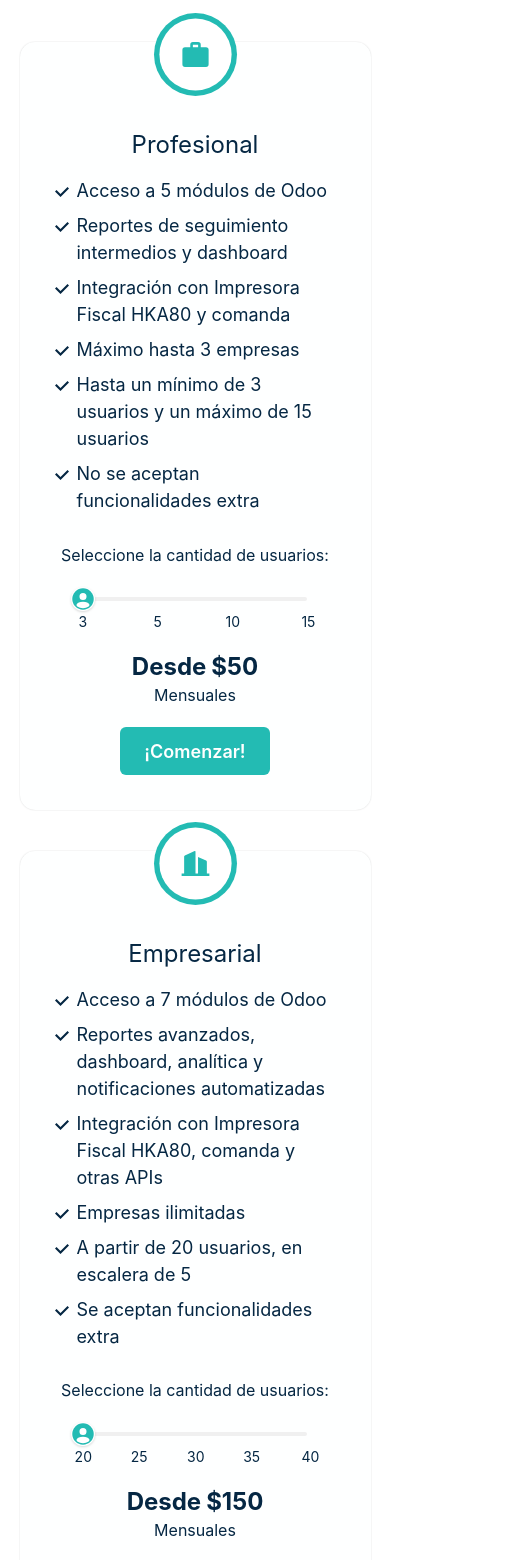
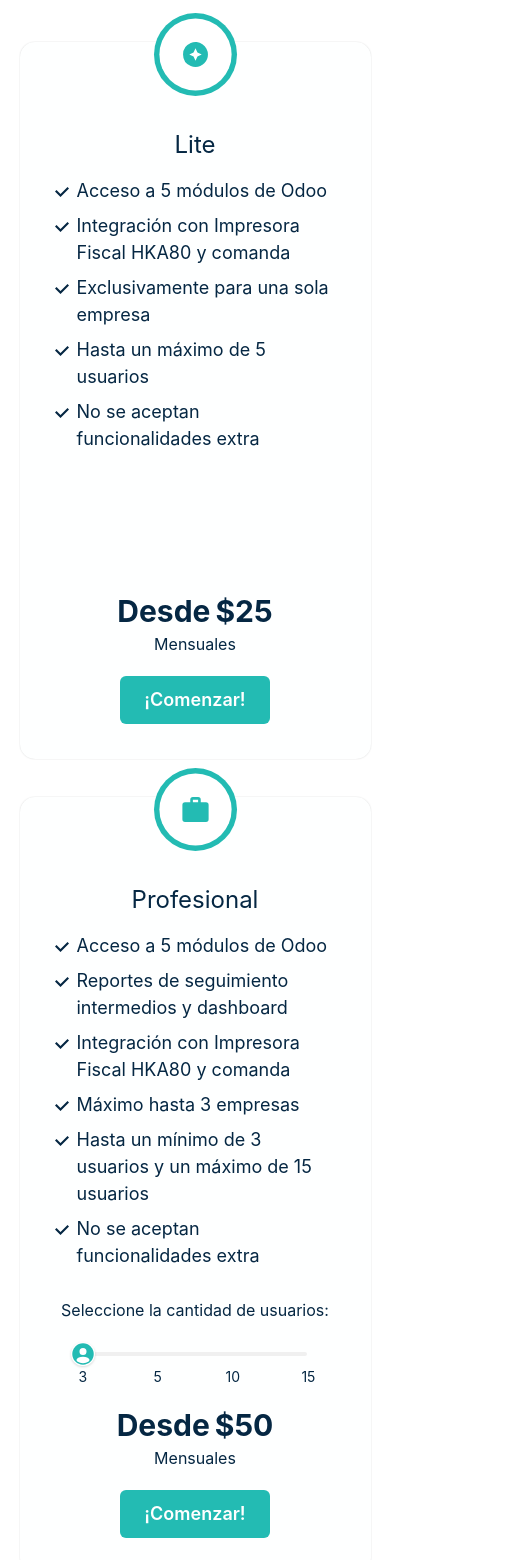
Before and after one commit to joseph-eduardo-l/ESTELIONTEFLY, a Next.js app: page /plans in a window 390 px wide. Shown: the part 1020-2580 px from the top of the page, 530 px wide, since content can reach past the window. Built offline with nearby package versions, Linux system fonts and the light colour scheme; no server answers.

Commit message:
feat(prices, extrafeatures, learnmoreprices, learnmorepricesmobile, priceserp360): the changes have been made to the home view and plans for the plans and services, and the responsiveness of the plans view has been fixed

```diff
--- a/components/ERP360/PricesERP.tsx
+++ b/components/ERP360/PricesERP.tsx
@@ -94,7 +94,7 @@
       </Box>
 
       <Grid
-        templateColumns={{ base: "repeat(1, 1fr)", md: "repeat(2, 1fr)" }}
+        templateColumns={{ base: "repeat(1, 1fr)", md: "repeat(3, 1fr)" }}
         gap={{ base: 12, md: 3, lg: 4 }}
       >
         {cards.map(
--- a/components/plans/ExtraFeatures.tsx
+++ b/components/plans/ExtraFeatures.tsx
@@ -189,7 +189,7 @@
                   w="100%"
                   position={"relative"}
                 >
-                  <Text mt={{ base: "10px", md: "80px" }} fontSize={"16px"}>
+                  <Text mt={{ base: "80px", md: "80px" }} fontSize={"16px"}>
                     {text}
                   </Text>
                 </Flex>
--- a/components/plans/LearnMorePrices.tsx
+++ b/components/plans/LearnMorePrices.tsx
@@ -97,17 +97,17 @@
             return (
               <Flex
                 key={id}
-                ml={
-                  id === 1 ? { base: "0px", sm: "-20px", md: "-40px" } : "0px"
-                }
+                // ml={
+                //   id === 1 ? { base: "0px", sm: "-20px", md: "-40px" } : "0px"
+                // }
                 fontSize={{ base: "16px", md: "18px" }}
                 textAlign={"center"}
-                px="10px"
+                px="5px"
               >
                 {/* <span>Plan:</span> */}
                 <Text
                   color={colorMode === "light" ? "odoo.400" : "white.100"}
-                  ml="5px"
+                  ml={id === 1 ? "30px" : id === 2 ? "100px" : "80px"}
                   mt="-3px"
                   fontWeight="700"
                   fontSize={{ base: "22px", md: "24px" }}
@@ -125,7 +125,7 @@
             <Flex
               w="100%"
               justifyContent={"space-around"}
-              mt={id === 1 ? "10px" : "0px"}
+              // mt={id === 1 ? "10px" : "0px"}
             >
               <UnorderedList w={pixels1080 ? "360px" : "280px"} mb="10px">
                 <ListItem fontSize={{ base: "18px", md: "20px" }}>
@@ -133,17 +133,17 @@
                 </ListItem>
               </UnorderedList>
               <Flex
-                w="644px"
+                w="630px"
                 maxW="644px"
                 justifyContent={"space-around"}
-                ml={pixels1080 ? "-280px" : "-200px"}
+                ml={pixels1080 ? "-150px" : "-200px"}
                 color={colorMode === "light" ? "odoo.400" : "white.100"}
                 fontSize={"20px"}
               >
-                {id !== 8 ? (
+                {/* {id !== 8 ? (
                   <>
-                    {/* <CheckIcon visibility={id <= 10 ? "visible" : "hidden"} /> */}
-                    <CheckIcon visibility={id <= 5 ? "visible" : "hidden"} />
+                    <CheckIcon visibility={id <= 10 ? "visible" : "hidden"} />
+                    <CheckIcon visibility={id <= 4 ? "visible" : "hidden"} />
                     <CheckIcon />
                   </>
                 ) : (
@@ -161,7 +161,14 @@
                       </React.Fragment>
                     ))}
                   </>
-                )}
+                )} */}
+                {[4, 5, 8].map((index) => (
+                  <React.Fragment key={index}>
+                    <CheckIcon
+                      visibility={id <= index ? "visible" : "hidden"}
+                    />
+                  </React.Fragment>
+                ))}
               </Flex>
             </Flex>
           </Box>
--- a/components/plans/LearnMorePricesMobile.tsx
+++ b/components/plans/LearnMorePricesMobile.tsx
@@ -46,7 +46,11 @@
               <Flex
                 key={id}
                 ml={
-                  id === 1 ? { base: "0px", sm: "-20px", md: "-40px" } : "0px"
+                  id === 1
+                    ? { base: "0px", sm: "100px", md: "-40px" }
+                    : id === 2
+                    ? "20px"
+                    : "20px"
                 }
                 fontSize={{ base: "14px", sm: "16px", md: "18px" }}
                 flexDirection="column"
@@ -72,18 +76,19 @@
           <Flex
             w="90%"
             m="0 auto"
+            pr={id === 4 ? "370px" : "auto"}
             key={id}
             justifyContent={"center"}
             alignItems="center"
-            mt={id === 1 ? "20px" : "0px"}
+            mt={id === 1 ? "30px" : "0px"}
             flexDirection="column"
-            mb="20px"
+            mb="10px"
           >
             <Text
-              fontSize={{ base: "14px", md: "16px" }}
+              fontSize={{ base: "15px", md: "16px" }}
               w="100%"
               maxW="644px"
-              ml="16px"
+              ml="1px"
               mb="10px"
             >
               {text}
@@ -91,24 +96,24 @@
             <Flex
               maxW="644px"
               w="100%"
-              justifyContent="space-between"
+              justifyContent="space-center"
               color={colorMode === "light" ? "odoo.400" : "white.100"}
               fontSize={{ base: "20px", md: "24px" }}
             >
-              {id !== 26 ? (
+              {/* {id !== 8 ? (
                 <>
-                  {/* <Box w="33.33%">
+                  <Box w="33.33%">
                     <CheckIcon
                       m="0 auto"
                       display="block"
                       visibility={id <= 10 ? "visible" : "hidden"}
                     />
-                  </Box> */}
+                  </Box>
                   <Box w="50%">
                     <CheckIcon
                       m="0 auto"
                       display="block"
-                      visibility={id <= 18 ? "visible" : "hidden"}
+                      visibility={id <= 5 ? "visible" : "hidden"}
                     />
                   </Box>
                   <Box w="50%">
@@ -130,7 +135,17 @@
                     </React.Fragment>
                   ))}
                 </Flex>
-              )}
+              )} */}
+              {[4, 5, 8].map((index) => (
+                <React.Fragment key={index}>
+                  <CheckIcon
+                    visibility={id <= index ? "visible" : "hidden"}
+                    ml={index === 4 ? "210px" : index === 5 ? "120px" : "135px"}
+                    mt="-30px"
+                    fontSize={15}
+                  />
+                </React.Fragment>
+              ))}
             </Flex>
           </Flex>
         );
--- a/components/plans/Prices.tsx
+++ b/components/plans/Prices.tsx
@@ -34,6 +34,18 @@
   option_users4: string;
   option_users5?: string;
 }
+
+interface typeLite {
+  id2: number;
+  option_user: string;
+}
+
+const plans_pricesLite: typeLite[] = [
+  {
+    id2: 1,
+    option_user: "$25",
+  },
+];
 
 const plans_pricesProfessional: typesPlansAndPrices[] = [
   {
@@ -106,7 +118,7 @@
       </Box>
 
       <Grid
-        templateColumns={{ base: "repeat(1, 1fr)", md: "repeat(2, 1fr)" }}
+        templateColumns={{ base: "repeat(1, 1fr)", md: "repeat(3, 1fr)" }}
         gap={{ base: 0, md: 3, lg: 8 }}
       >
         {cards.map(
@@ -342,18 +354,18 @@
 
                   <Heading
                     fontFamily="heading"
-                    fontSize={
-                      id === 1
-                        ? { base: "34px", md: "38px" }
-                        : { base: "24px", md: "30px", lg: "32px" }
-                    }
+                    // fontSize={
+                    //   id === 1
+                    //     ? { base: "34px", md: "38px" }
+                    //     : { base: "24px", md: "30px", lg: "32px" }
+                    // }
                     textAlign="center"
                     display={"flex"}
                     mt="40px"
                   >
                     <Text
-                      mt={id === 1 ? { base: "-50px", md: "-120px" } : "0"}
-                      mb={id === 1 ? "50px" : "0"}
+                      // mt={id === 1 ? { base: "-50px", md: "-120px" } : "0"}
+                      // mb={id === 1 ? "50px" : "0"}
                       sx={{
                         ".cardPrice:hover &": {
                           transformScale: "1.1",
@@ -409,11 +421,17 @@
                             );
                           }
                         )
+                      : id === 1
+                      ? plans_pricesLite.map(({ id2, option_user }) => {
+                          return (
+                            <Text key={id2} ml="5px">
+                              {option_user}
+                            </Text>
+                          );
+                        })
                       : null}
                   </Heading>
-                  <Text opacity={id === 1 ? "0" : "1"} mb="20px">
-                    {plan}
-                  </Text>
+                  <Text mb="20px">{plan}</Text>
 
                   <Link
                     href={"https://wa.me/message/EA3RA3DJC2NTA1"}
--- a/locale/en/erp360.ts
+++ b/locale/en/erp360.ts
@@ -14,22 +14,32 @@
   pricesAndPlans: {
     heading: "Plans and prices",
     cards: [
-      // {
-      //     id: 1,
-      //     title: "Entrepreneur",
-      //     advantagesList: [
-      //         { id: 1, text: 'Access to 7 Odoo modules' },
-      //         { id: 2, text: 'Basic monitoring reports' },
-      //         { id: 3, text: 'Integration with Fiscal Printer HKA80' },
-      //         { id: 4, text: 'Single company, one warehouse and a maximum of 25 daily transactions' },
-      //     ],
-      //     selection: 'Select the number of users:',
-      //     price: 'Free',
-      //     plan: 'Monthly',
-      //     iconCard: '/images/erp360/icono-emprendedor-azul.svg',
-      //     iconCardDarkMode: '/images/erp360/icono-emprendedor-darkMode.svg',
-      //     iconCardHover: '/images/erp360/icono-emprendedor-morado.svg'
-      // },
+      {
+        id: 1,
+        title: "Lite",
+        advantagesList: [
+          { id: 1, text: "Access to 5 Odoo modules" },
+          {
+            id: 2,
+            text: "Integration with HKA80 fiscal printer and order ticket",
+          },
+          { id: 3, text: "Exclusively for a single company" },
+          {
+            id: 4,
+            text: "Up to a maximum of 5 users",
+          },
+          {
+            id: 5,
+            text: "No additional features are accepted",
+          },
+        ],
+        selection: "Select the number of users:",
+        price: "From",
+        plan: "Monthly",
+        iconCard: "/images/erp360/icono-emprendedor-azul.svg",
+        iconCardDarkMode: "/images/erp360/icono-emprendedor-darkMode.svg",
+        iconCardHover: "/images/erp360/icono-emprendedor-morado.svg",
+      },
       {
         id: 2,
         title: "Professional",
@@ -88,14 +98,14 @@
       { id: 1, text: "Shopping Module" },
       { id: 2, text: "Inventory Module" },
       { id: 3, text: "Sales Module" },
-      { id: 4, text: "CRM Module" },
-      { id: 5, text: "Point of Sale (POS) Module" },
+      { id: 4, text: "Point of Sale (POS) and Invoicing Module" },
+      { id: 5, text: "CRM Module" },
       { id: 6, text: "Manufacturing Module" },
-      { id: 7, text: "Accounting and Billing Module" },
+      { id: 7, text: "Accounting Module" },
     ],
     knowmore: "Know more",
     titles: [
-      //   { id: 1, heading: "Entrepreneur" },
+      { id: 1, heading: "Lite" },
       { id: 2, heading: "Professional" },
       { id: 3, heading: "Business" },
     ],
--- a/locale/es/erp360.ts
+++ b/locale/es/erp360.ts
@@ -12,22 +12,29 @@
   pricesAndPlans: {
     heading: "Planes y Servicios",
     cards: [
-      // {
-      //     id: 1,
-      //     title: "Emprendedor",
-      //     advantagesList: [
-      //         { id: 1, text: 'Acceso a 7 módulos de Odoo' },
-      //         { id: 2, text: 'Reportes de seguimiento básicos' },
-      //         { id: 3, text: 'Integración con Impresora Fiscal HKA80' },
-      //         { id: 4, text: 'Empresa única, un almacén y máximo 25 trasacciones diarias' },
-      //     ],
-      //     selection: 'Seleccione la cantidad de usuarios:',
-      //     price: 'Gratis',
-      //     plan: 'Mensuales',
-      //     iconCard: '/images/erp360/icono-emprendedor-azul.svg',
-      //     iconCardDarkMode: '/images/erp360/icono-emprendedor-azul.svg',
-      //     iconCardHover: '/images/erp360/icono-emprendedor-morado.svg'
-      // },
+      {
+        id: 1,
+        title: "Lite",
+        advantagesList: [
+          { id: 1, text: "Acceso a 5 módulos de Odoo" },
+          { id: 2, text: "Integración con Impresora Fiscal HKA80 y comanda" },
+          { id: 3, text: "Exclusivamente para una sola empresa" },
+          {
+            id: 4,
+            text: "Hasta un máximo de 5 usuarios",
+          },
+          {
+            id: 5,
+            text: "No se aceptan funcionalidades extra",
+          },
+        ],
+        selection: "Seleccione la cantidad de usuarios:",
+        price: "Desde",
+        plan: "Mensuales",
+        iconCard: "/images/erp360/icono-emprendedor-azul.svg",
+        iconCardDarkMode: "/images/erp360/icono-emprendedor-azul.svg",
+        iconCardHover: "/images/erp360/icono-emprendedor-morado.svg",
+      },
       {
         id: 2,
         title: "Profesional",
@@ -90,14 +97,14 @@
       { id: 1, text: "Módulo de Compras" },
       { id: 2, text: "Módulo de Inventario" },
       { id: 3, text: "Módulo de Ventas" },
-      { id: 4, text: "Módulo CRM" },
-      { id: 5, text: "Módulo de Punto de Venta (POS)" },
+      { id: 4, text: "Módulo de Punto de Venta (POS) y Facturación" },
+      { id: 5, text: "Módulo CRM" },
       { id: 6, text: "Módulo de Fabricación" },
-      { id: 7, text: "Módulo de Contabilidad y Facturación" },
+      { id: 7, text: "Módulo de Contabilidad" },
     ],
     knowmore: "Conoce más",
     titles: [
-      //   { id: 1, heading: "Emprendedor" },
+      { id: 1, heading: "Lite" },
       { id: 2, heading: "Profesional" },
       { id: 3, heading: "Empresarial" },
     ],
--- a/theme/styles/Global.module.css
+++ b/theme/styles/Global.module.css
@@ -31,8 +31,6 @@
   border-radius: 20px;
 } */
 
-
-
 /* .video__Banners {
   height: 37rem;
   width: 100%;
```
Also changed, not shown: styles/main.css (line endings or trailing spaces).
